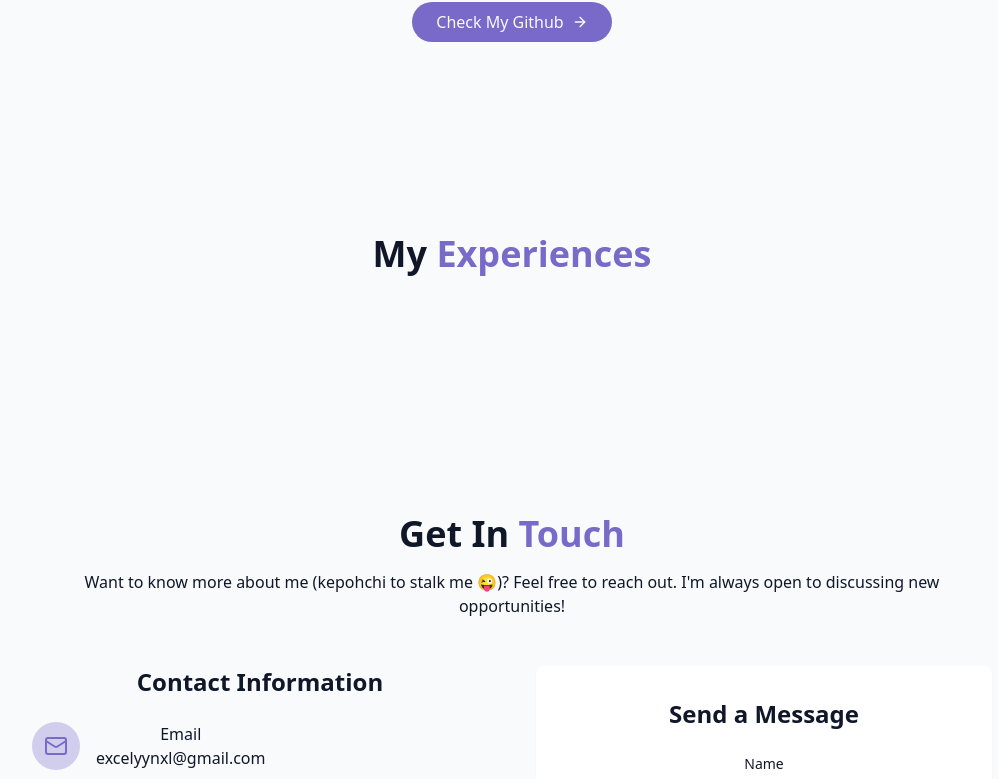
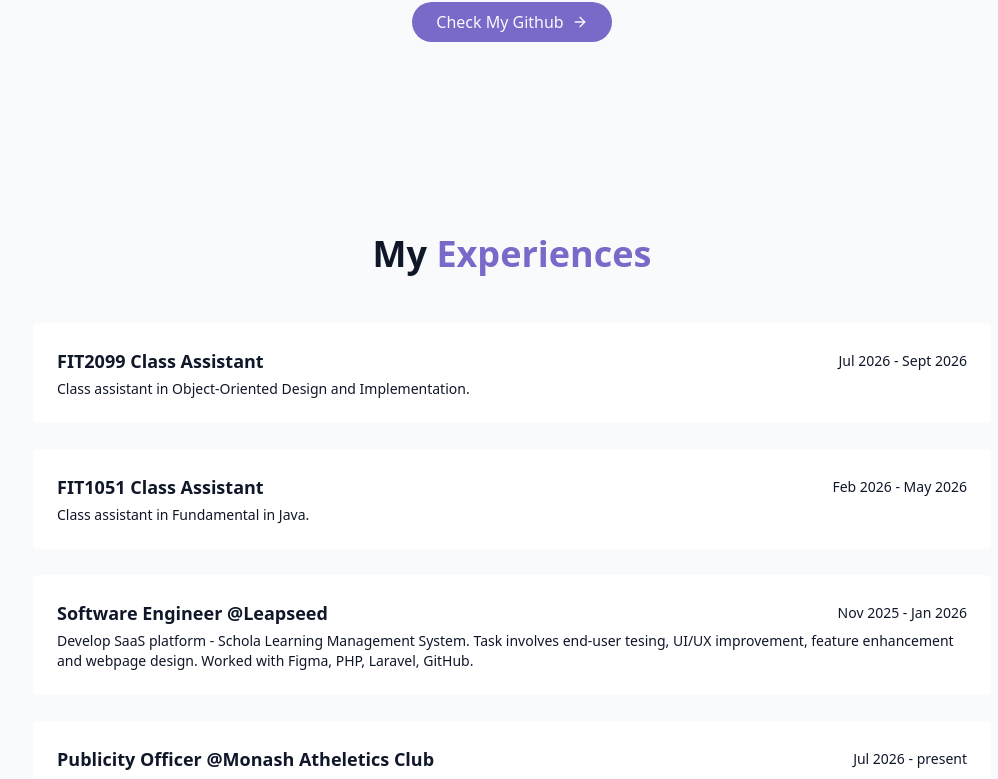
Before and after one commit to excelyynxl-a11y/my-portfolio, a React (Vite) app: page / in a window 1280 px wide. Shown: the part 7232-8011 px from the top of the page, without its empty margins (128-1126 px from the left). Built offline with nearby package versions, Linux system fonts and the light colour scheme.

Commit message:
ExperinceSec with internship, club, ca

```diff
--- a/src/components/ExperienceSection.jsx
+++ b/src/components/ExperienceSection.jsx
@@ -17,6 +17,11 @@ const experiences = [
         description: "Develop SaaS platform - Schola Learning Management System. Task involves end-user tesing, UI/UX improvement, feature enhancement and webpage design. Worked with Figma, PHP, Laravel, GitHub."
     },
     {
+        name: "Publicity Officer @Monash Atheletics Club",
+        duration: "Jul 2026 - present",
+        description: "Create visualising content for instagram, promotional booth, promote weekly track meets and manage social media content."
+    },
+    {
         name: "Head Publicity Officer @Engineers Australia Monash Malaysia Student Society",
         duration: "Jan 2025 - Jun 2026",
         description: "Manage and promote EAMMSS publicity, content creation, social media profile."
@@ -26,13 +31,27 @@ const experiences = [
 const ExperienceSection = () => {
   return (
     <section
-        id="skills"
-        className="py-24 px-relative bg-secondary/30"
+        id="experience"
+        className="py-24 px-4 relative bg-secondary/30"
     >
         <div className="container mx-auto max-w-5xl">
             <h2 className="text-3xl md:text-4xl font-bold mb-12 text-center">
                 My <span className="text-primary">Experiences</span>
             </h2>
+
+            <div className="grid grid-cols-1 gap-6">
+                {experiences.map((exp, key) => (
+                    <div key={key} className="gradient-border p-6 card-hover">
+                        <div className="text-left">
+                            <div className="flex items-center justify-between mb-1">
+                                <h4 className="font-semibold text-lg">{exp.name}</h4>
+                                <span className="text-sm text-muted-foreground">{exp.duration}</span>
+                            </div>
+                            <p className="text-muted-foreground text-sm">{exp.description}</p>
+                        </div>
+                    </div>
+                ))}
+            </div>
         </div>
     </section>
   )
```
